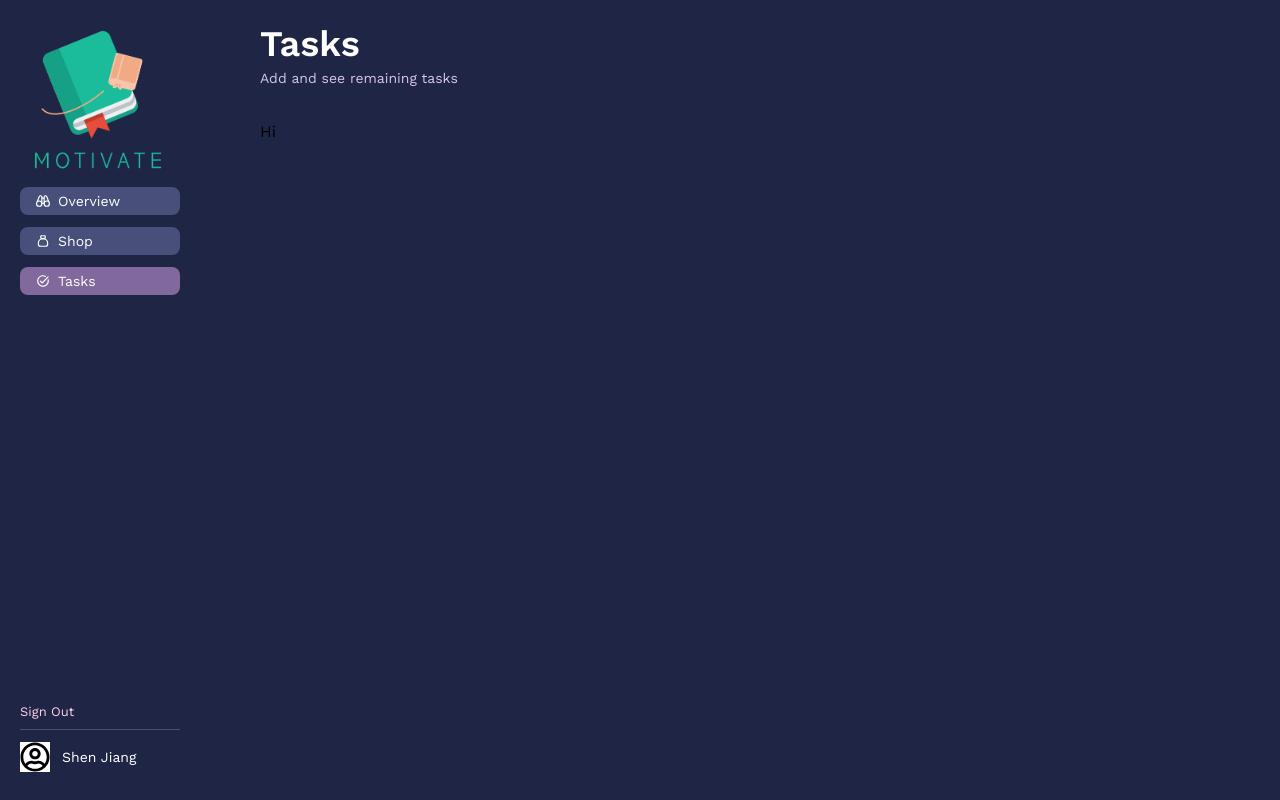
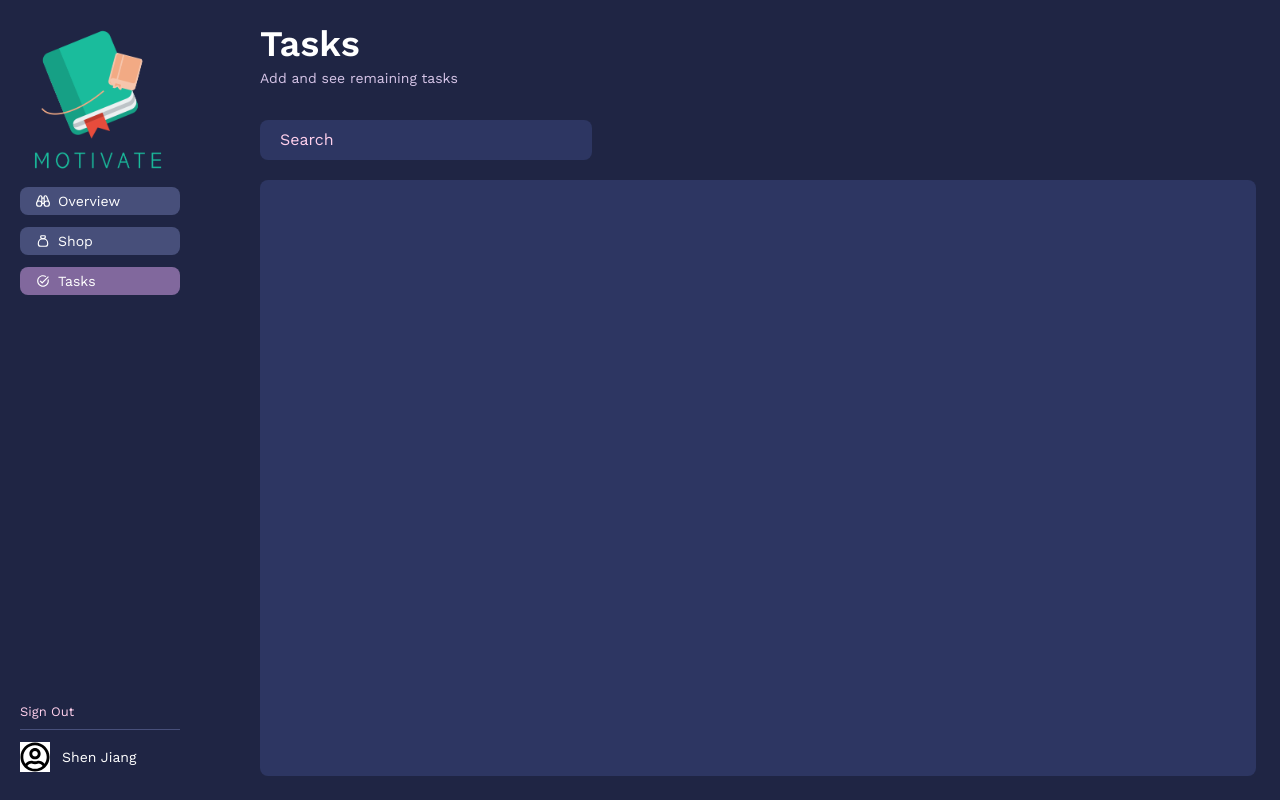
Before and after one commit to Shen-SLJ/study_motivator, a Next.js app: page /tasks in a window 1280 px wide. Built offline with nearby package versions, Linux system fonts and the light colour scheme.

Commit message:
table scaffold

```diff
--- a/app/(main)/tasks/page.tsx
+++ b/app/(main)/tasks/page.tsx
@@ -2,10 +2,10 @@ import TaskTable from "@/app/ui/main/overview/task-table";
 
 export default function Tasks() {
   return (
-    <div className="p-6 ml-6">
+    <div className="flex flex-col h-full p-6 ml-6">
       <h1 className="text-white text-4xl font-semibold mb-1">Tasks</h1>
       <p className="text-[#D6C5E8] text-sm mb-8">Add and see remaining tasks</p>
-      <TaskTable />
+      <div className="grow"><TaskTable /></div>
     </div>
   );
 }
--- a/app/ui/main/overview/task-table.tsx
+++ b/app/ui/main/overview/task-table.tsx
@@ -1,6 +1,16 @@
 
+/**
+ * Task table. Table frows to fill remaining available space of container.
+ */
 export default function TaskTable() {
   return (
-    <p>Hi</p>
+    <div className="flex flex-col h-full">
+      <div className="px-5 py-2 mb-5 rounded-lg text-[#FFD0EC] bg-[#2D3662] w-4/12 min-w-52">Search</div>
+      <div className="h-full bg-[#2D3662] rounded-lg"></div>
+    </div>
   )
 }
+
+// Self Notes
+// We need flex flex-col for top div, otherwise h-full will cause table overshoot at bottom of page due to
+// not accounting for search bar height (h-full uses 100% of parent div's height value as px)
```
